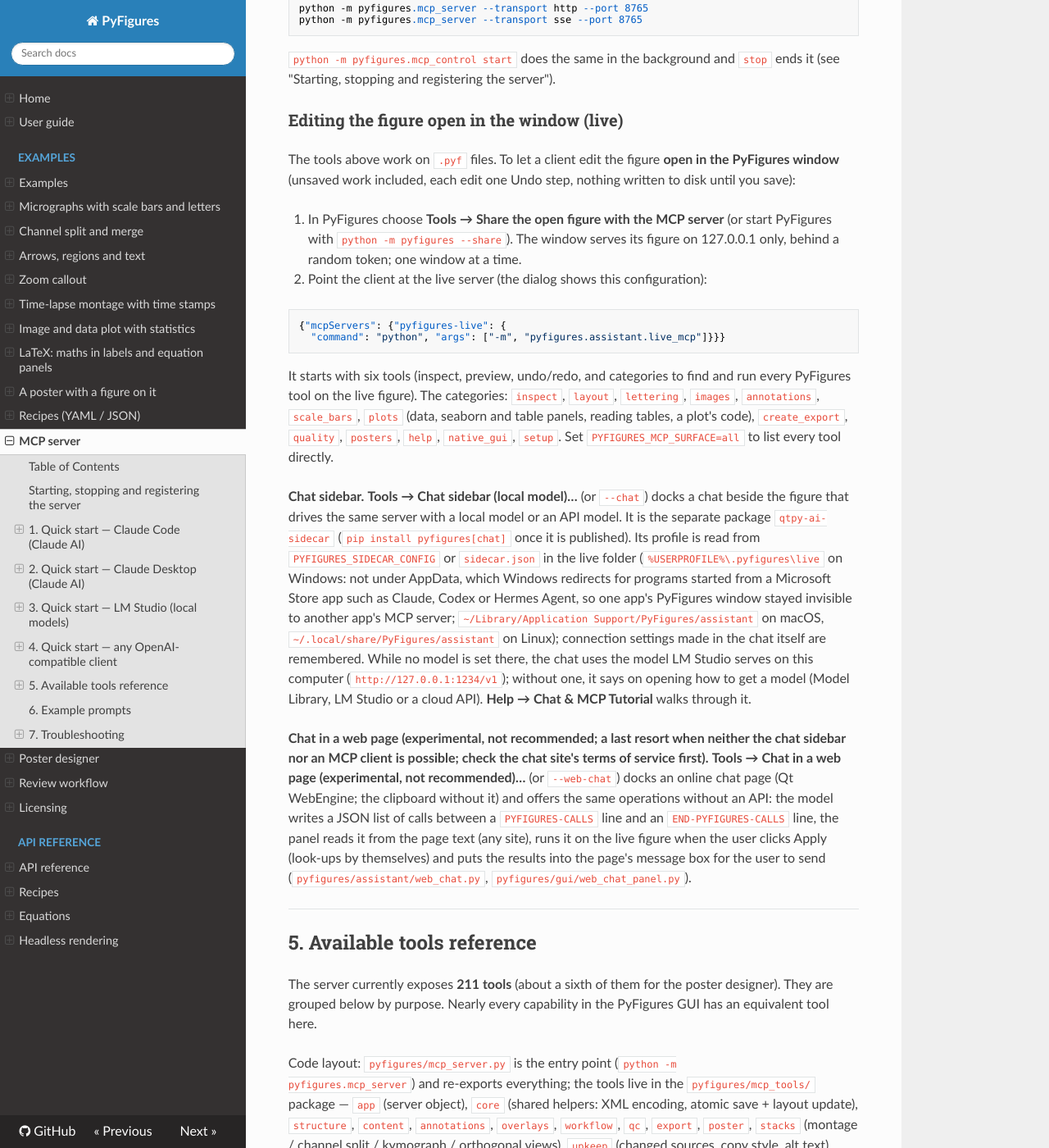
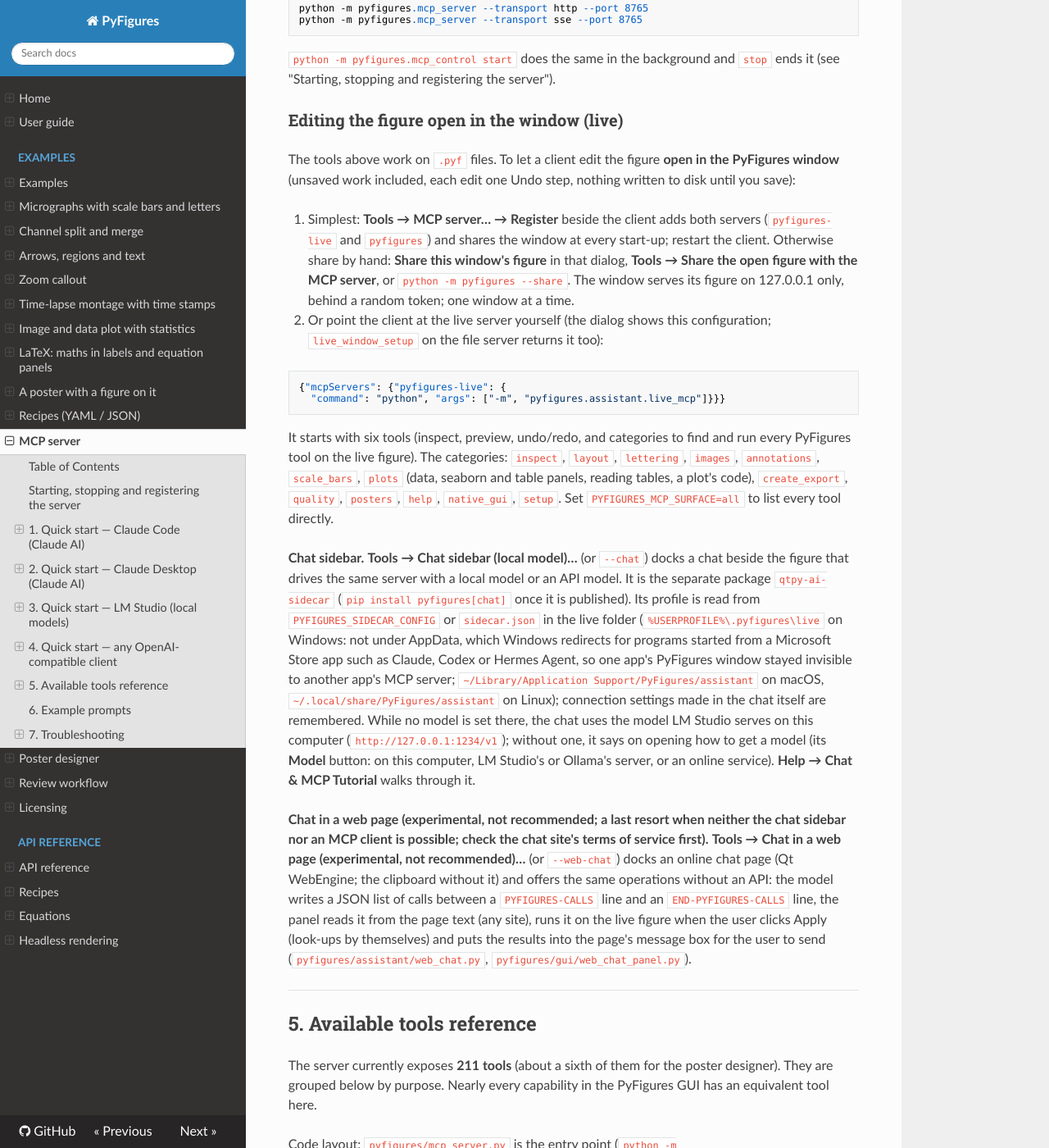
Before and after one commit to baigouy/PyFigures, an MkDocs documentation site: the page built from docs/MCP_SERVER.md, in a window 1280 px wide and 1400 px high, scrolled down 6595 px. Shown: the whole window at 82% size. Built offline with MkDocs 1.6.1, drawn with Linux system fonts in a browser that asks for light colours; nearby versions of some CDN libraries.

Commit message:
Docs, tutorial and no-model message: Model button, local set-up, other AI apps
Co-Authored-By: Claude Opus 5.5 <noreply@anthropic.com>

````diff
--- a/docs/MCP_SERVER.md
+++ b/docs/MCP_SERVER.md
@@ -338,10 +338,14 @@ The tools above work on `.pyf` files. To let a client edit the figure **open in
 the PyFigures window** (unsaved work included, each edit one Undo step, nothing
 written to disk until you save):
 
-1. In PyFigures choose **Tools → Share the open figure with the MCP server**
-   (or start PyFigures with `python -m pyfigures --share`). The window serves its
-   figure on 127.0.0.1 only, behind a random token; one window at a time.
-2. Point the client at the live server (the dialog shows this configuration):
+1. Simplest: **Tools → MCP server… → Register** beside the client adds both
+   servers (`pyfigures-live` and `pyfigures`) and shares the window at every
+   start-up; restart the client. Otherwise share by hand: **Share this window's
+   figure** in that dialog, **Tools → Share the open figure with the MCP server**,
+   or `python -m pyfigures --share`. The window serves its figure on 127.0.0.1
+   only, behind a random token; one window at a time.
+2. Or point the client at the live server yourself (the dialog shows this
+   configuration; `live_window_setup` on the file server returns it too):
 
 ```json
 {"mcpServers": {"pyfigures-live": {
@@ -367,8 +371,8 @@ server; `~/Library/Application Support/PyFigures/assistant` on macOS,
 `~/.local/share/PyFigures/assistant` on Linux); connection settings made in
 the chat itself are remembered. While no model is set there, the chat uses the
 model LM Studio serves on this computer (`http://127.0.0.1:1234/v1`); without
-one, it says on opening how to get a model (Model Library, LM Studio or a cloud
-API). **Help → Chat & MCP Tutorial** walks through it.
+one, it says on opening how to get a model (its **Model** button: on this
+computer, LM Studio's or Ollama's server, or an online service). **Help → Chat & MCP Tutorial** walks through it.
 
 **Chat in a web page (experimental, not recommended; a last resort when
 neither the chat sidebar nor an MCP client is possible; check the chat site's
````
Also changed, not shown: docs/pyfigures_user_guide.html (+37 -17 lines), 3 other files.
